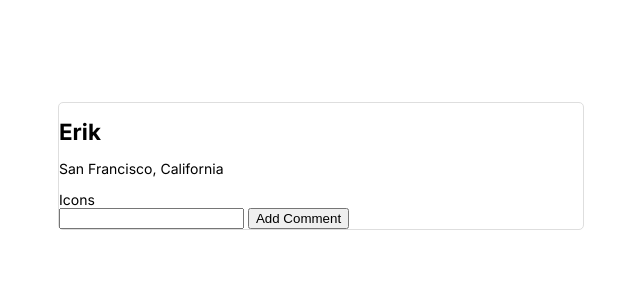
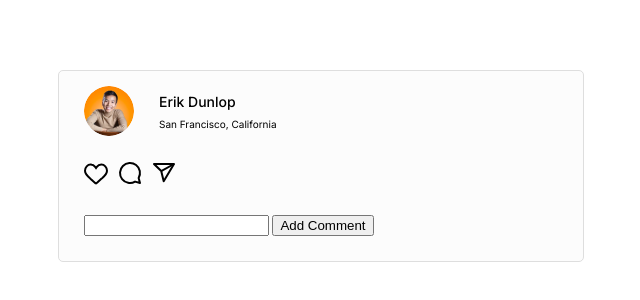
Before and after one commit to lfilipe09/instagram-post, a website: page src/index.html in a window 1280 px wide. Shown: the part 234-534 px from the top of the page, without its empty margins (319-959 px from the left). Drawn offline with nearby package versions, Linux system fonts and the light colour scheme; no server answers.

Commit message:
feat: improving style and comment logic creation

```diff
--- a/src/index.html
+++ b/src/index.html
@@ -38,7 +38,15 @@
   <body>
     <main>
       <div id="post-wrapper">
-      <header><h1>Erik</h1><p>San Francisco, California</p></header>
+      <header>
+        <div class="user-wrapper">
+          <img src="images/img_avatar.png" alt="Avatar">
+          <div class="info-user-wrapper">
+          <h1>Erik Dunlop</h1>
+          <p>San Francisco, California</p>
+          </div>
+        </div>
+      </header>
           <!-- Swiper -->
       <div class="swiper mySwiper">
         <div class="swiper-wrapper" id="slider-images">
@@ -48,7 +56,12 @@
         <div class="swiper-pagination"></div>
 
       </div>
-      <div>Icons</div>
+      <div class="post-details">
+      <div class="user-reaction">
+        <img src="images/heart.svg" class="heart-pulse"/>
+        <img src="images/comment.svg"/>
+        <img src="images/share.svg"/>
+      </div>
       <section id="allComments"></section>
       <footer>
         <input
@@ -56,6 +69,7 @@
         />
         <button id="addComments">Add Comment</button>
       </footer>
+    </div>
     </div>
     </main>
 
--- a/src/javascripts/comment.js
+++ b/src/javascripts/comment.js
@@ -20,7 +20,7 @@ function addComment(ev) {
   wrapDiv = document.createElement('div');
   wrapDiv.className = 'wrapper';
   wrapDiv.style.marginLeft = 0;
-  commentText = document.getElementById('newComment').value;
+  commentText = `<b>Comment</b> ${document.getElementById('newComment').value}`;
   document.getElementById('newComment').value = '';
   textBox.innerHTML = commentText;
   wrapDiv.append(textBox);
--- a/src/stylesheets/styles.css
+++ b/src/stylesheets/styles.css
@@ -1,4 +1,4 @@
-@import url('https://fonts.googleapis.com/css2?family=Inter:wght@400;600;700&display=swap');
+@import url('https://fonts.googleapis.com/css2?family=Inter:wght@400;500;600;700&display=swap');
 
 * {
 	box-sizing: border-box;
@@ -12,7 +12,8 @@ html, body {
 body {
 	background: #fff;
   font-family: 'Inter', Helvetica, Arial, sans-serif;
-  font-size: 14px;
+  font-size: 12px;
+  font-weight: 400;
   color: #000;
   margin: 0;
   padding: 0;
@@ -20,7 +21,7 @@ body {
 }
 	/* sets the base font size for the document; turns on kerning pairs and ligatures */
 
-body, ul, ol, dl {
+body, p, h1 {
 	margin: 0;
 }
 
@@ -32,13 +33,6 @@ main{
   justify-content: center;
 }
 
-#post-wrapper{
-  width: 100%;
-  max-width: 526px;
-  border: 1px solid #DEDEDE;
-  border-radius: 5px;
-}
-
 article, aside, audio,
 footer, header, nav, section, video {
 	display: block;
@@ -47,38 +41,10 @@ footer, header, nav, section, video {
 	/* ensures that older browsers will display HTML5 elements correctly */
 
 h1 {
-	font-size: 1.4rem;
-}
-	/* begins to set up font sizes relative to base rem – h1 has been used as an example */
-
-p {
-	-ms-word-break: break-all;
-	word-break: break-all;
-	word-break: break-word;
-	-moz-hyphens: auto;
-	-webkit-hyphens: auto;
-	-ms-hyphens: auto;
-	hyphens: auto;
-}
-	/* sets hyphenation by default on paragraphs */
-
-textarea {
-	resize: vertical;
+	font-size: 14px;
+  font-weight: 500;
 }
  /* changes textarea resizing from "both" (UA default) to vertical only */
-
-table { border-collapse: collapse; }
-td {
-	padding: .5rem;
-}
-	/* causes tables to actually look like tables */
-
-img {
-	border: none;
-	max-width: 100%;
-}
-	/* removes outlines from linked images (for older browsers and IE), sets up images for responsive design layout */
-
 input[type="submit"]::-moz-focus-inner,
 	input[type="button"]::-moz-focus-inner {
 		border : 0px;
@@ -100,10 +66,6 @@ input:required:after {
 	/* sets up required form fields with the conventional following red asterix */
 input[type="email"]:invalid {
 	background: #f00;
-}
-
-sub, sup {
-	line-height: 0;
 }
     /* sets superscript and subscript text so that it doesn't throw off leading for elements in which they are included */
 
@@ -137,3 +99,49 @@ sub, sup {
   height: 100%;
   object-fit: cover;
 }
+
+.user-wrapper{
+  display: flex;
+  padding: 15px 25px 10px;
+  align-items: center;
+}
+
+.user-wrapper img{
+  height: 50px;
+  width: 50px;
+  border-radius: 50%;
+}
+
+.info-user-wrapper{
+  display: grid;
+  grid-gap: 8px;
+  margin-left: 25px;
+}
+
+.info-user-wrapper p{
+  font-size: 10px;
+}
+
+.post-details{
+  margin: 15px 25px 25px;
+}
+
+.user-reaction{
+  display: grid;
+  grid-template-columns: 1fr 1fr 1fr;
+  width: fit-content;
+  grid-gap: 10px;
+  margin-bottom: 30px;
+}
+
+.user-reaction img{
+  cursor: pointer;
+}
+
+#post-wrapper{
+  width: 100%;
+  max-width: 526px;
+  border: 1px solid #DEDEDE;
+  background-color: #FCFCFC;
+  border-radius: 5px;
+}
```
Also changed, not shown: src/images/comment.svg (added), src/images/heart.svg (added), src/images/img_avatar.png (added), src/images/share.svg (added).
